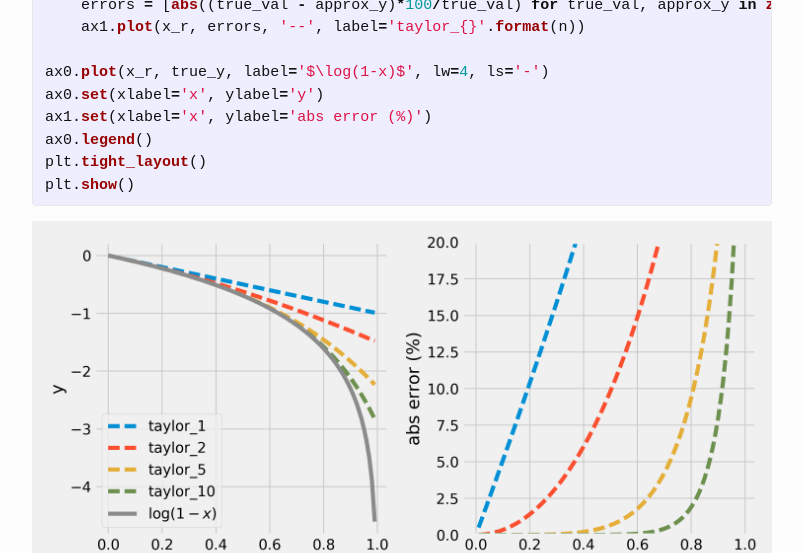
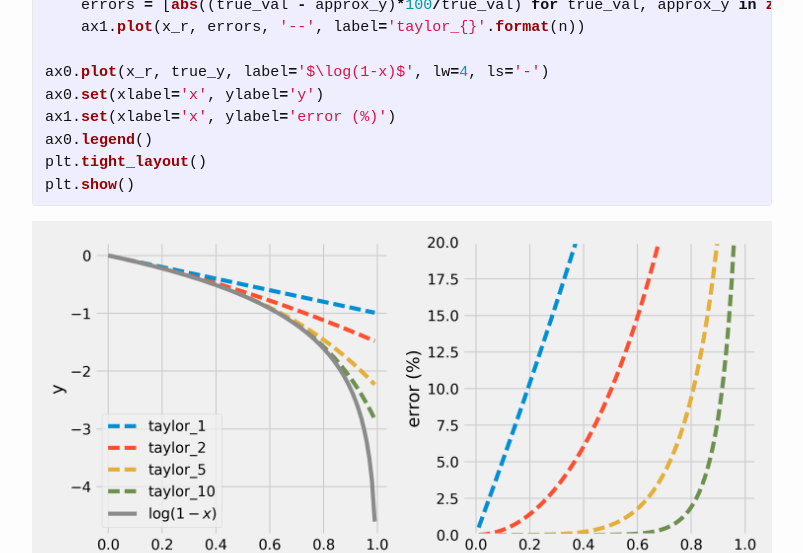
Before and after one commit to jeiros/jeiros.github.io, a Jekyll site: the page built from _posts/2017-05-03-ideal-gas-law.markdown, in a window 1280 px wide and 900 px high, scrolled down 1441 px. Shown: the part 151-704 px from the top of the window, without its empty margins (238-1041 px from the left). Built offline with Jekyll 4.4.1, drawn with Linux system fonts in a browser that asks for light colours; formulas are drawn with MathJax 3.

Commit message:
Change plot

```diff
--- a/_posts/2017-05-03-ideal-gas-law.markdown
+++ b/_posts/2017-05-03-ideal-gas-law.markdown
@@ -73,7 +73,7 @@ for n in [1, 2, 5, 10]:
 
 ax0.plot(x_r, true_y, label='$\log(1-x)$', lw=4, ls='-')
 ax0.set(xlabel='x', ylabel='y')
-ax1.set(xlabel='x', ylabel='abs error (%)')
+ax1.set(xlabel='x', ylabel='error (%)')
 ax0.legend()
 plt.tight_layout()
 plt.show()
```
Also changed, not shown: downloads/taylor.png.
